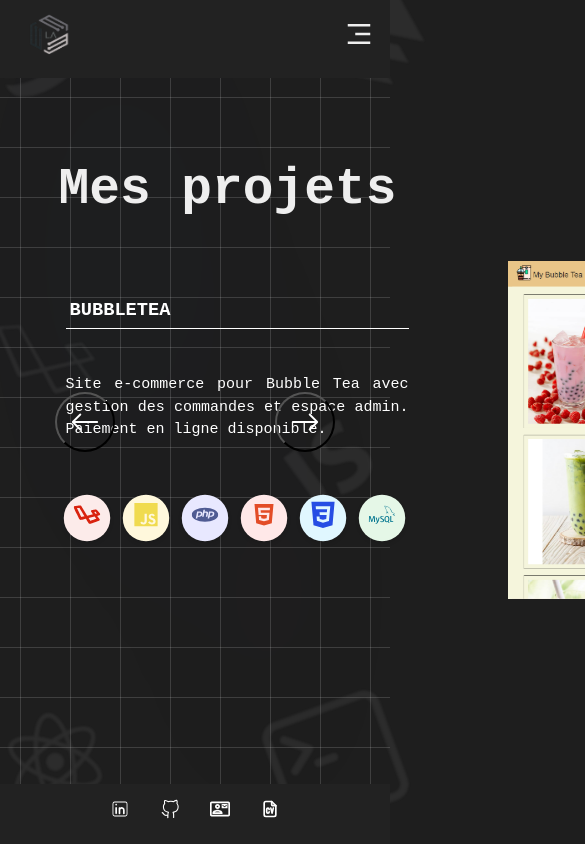
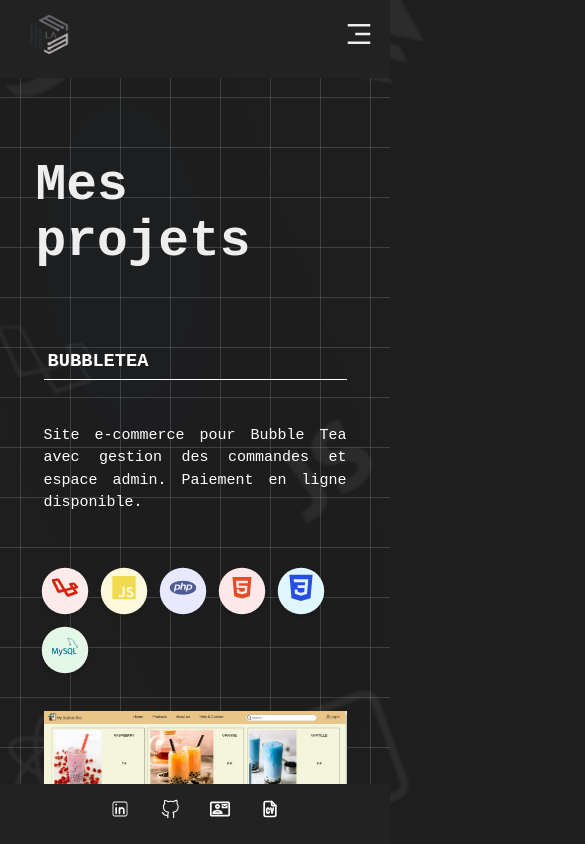
Before and after one commit to Laspales/Site_web, a React (Vite) app in the folder front/: page /projets in a window 390 px wide. Shown: the top 844 px of the page, 585 px wide, since content can reach past the window. Built offline with nearby package versions, Linux system fonts and the light colour scheme.

Commit message:
projets responsive 75% done

```diff
--- a/front/src/pages/ProjectCarousel.jsx
+++ b/front/src/pages/ProjectCarousel.jsx
@@ -22,7 +22,7 @@ function ProjectCarousel({ images, interval = 5000, speed = 700 }) {
     return () => clearInterval(id);
   }, [images.length, interval]);
 
-  // Anim à chaque changement d’index
+  // Animation à chaque changement
   useEffect(() => {
     controls.start({
       x: -current * slideW,
@@ -31,45 +31,11 @@ function ProjectCarousel({ images, interval = 5000, speed = 700 }) {
   }, [current, slideW, controls, speed]);
 
   return (
-    <div
-      ref={wrapRef}
-      className="carousel-wrapper"
-      style={{
-        position: "absolute",
-        top: "15%",
-        left: "47.3%",
-        width: "600px",
-        height: "450px",
-        overflow: "hidden"
-      }}
-    >
-      <motion.div
-        animate={controls}
-        style={{
-          display: "flex",
-          height: "100%",
-          willChange: "transform"
-        }}
-      >
+    <div ref={wrapRef} className="carousel-wrapper">
+      <motion.div animate={controls} className="carousel-inner">
         {images.map((src, i) => (
-          <div
-            key={i}
-            style={{
-              flex: "0 0 100%",
-              width: slideW,
-              height: "100%"
-            }}
-          >
-            <img
-              src={src}
-              alt={`slide-${i}`}
-              draggable="false"
-              style={{
-                width: "100%",
-                height: "100%",
-                objectFit: "contain"
-              }}
-            />
+          <div key={i} className="carousel-slide" style={{ width: slideW }}>
+            <img src={src} alt={`slide-${i}`} draggable="false" />
           </div>
         ))}
       </motion.div>
--- a/front/src/pages/Projets.jsx
+++ b/front/src/pages/Projets.jsx
@@ -1,4 +1,4 @@
-import React, { useState } from "react";
+import React, { useState, useEffect } from "react";
 import { BsArrowLeft, BsArrowRight } from "react-icons/bs";
 import { motion, AnimatePresence } from "framer-motion";
 import { AiFillHtml5 } from "react-icons/ai";
@@ -122,6 +122,14 @@ const projects = [
 
 function Projets() {
     const [currentIndex, setCurrentIndex] = useState(0);
+    const [isMobile, setIsMobile] = useState(false);
+
+    useEffect(() => {
+        const checkMobile = () => setIsMobile(window.innerWidth <= 1100);
+        checkMobile();
+        window.addEventListener("resize", checkMobile);
+        return () => window.removeEventListener("resize", checkMobile);
+    }, []);
 
     const handleNav = (direction) => {
         setCurrentIndex((prev) =>
@@ -131,12 +139,63 @@ function Projets() {
         );
     };
 
-    const currentProject = projects[currentIndex];
-
     return (
         <div className="App-Projets">
             <h1>Mes projets</h1>
 
+            <div className="projet-container">
+                {isMobile
+                    ? projects.map((project) => (
+                        <div key={project.name} className="conteneur-slider">
+                            <div className="description">
+                                <h3 className="titre">{project.name}</h3>
+                                <p className="desc">{project.description}</p>
+                                <ul className="techno">
+                                    {project.technologies.map((tech, idx) => {
+                                        const Icon = technologyIcons[tech.key];
+                                        return (
+                                            <motion.li
+                                                key={idx}
+                                                className="tec"
+                                                data-label={tech.name}
+                                                initial={{ scale: 1 }}
+                                                animate={{ scale: [1, 1.2, 1] }}
+                                                transition={{
+                                                    duration: 2,
+                                                    repeat: Infinity,
+                                                    repeatType: "loop",
+                                                    ease: "easeInOut"
+                                                }}
+                                                style={{
+                                                    ...tech.style,
+                                                    width: "42px",
+                                                    height: "42px",
+                                                    display: "flex",
+                                                    alignItems: "center",
+                                                    justifyContent: "center",
+                                                    borderRadius: "50%",
+                                                    paddingTop: "5px",
+                                                    fontSize: "1.5rem",
+                                                    listStyle: "none",
+                                                    boxShadow: "0 2px 4px rgba(0,0,0,0.1)",
+                                                    position: "relative",
+                                                    cursor: "default"
+                                                }}
+                                            >
+                                                {Icon && <span>{Icon}</span>}
+                                            </motion.li>
+                                        );
+                                    })}
+                                </ul>
+                            </div>
+                            <div className="projet-image">
+                                <ProjectCarousel images={project.images} />
+                            </div>
+                        </div>
+                    ))
+                    : (() => {
+                        const currentProject = projects[currentIndex];
+                        return (
                             <AnimatePresence mode="wait">
                                 <motion.div
                                     key={currentProject.name}
@@ -150,25 +209,21 @@ function Projets() {
                                         <h3 className="titre">{currentProject.name}</h3>
                                         <p className="desc">{currentProject.description}</p>
                                         <ul className="techno">
-                            {currentProject.technologies.map((tech, index) => {
+                                            {currentProject.technologies.map((tech, idx) => {
                                                 const Icon = technologyIcons[tech.key];
                                                 return (
                                                     <motion.li
+                                                        key={idx}
+                                                        className="tec"
+                                                        data-label={tech.name}
                                                         initial={{ scale: 1 }}
-                                        animate={{
-                                            scale: [1, 1.2, 1],
-                                        }}
+                                                        animate={{ scale: [1, 1.2, 1] }}
                                                         transition={{
                                                             duration: 2,
                                                             repeat: Infinity,
                                                             repeatType: "loop",
                                                             ease: "easeInOut"
                                                         }}
-                                    >
-                                        <li
-                                            key={index}
-                                            className="tec"
-                                            data-label={tech.name}
                                                         style={{
                                                             ...tech.style,
                                                             width: "42px",
@@ -180,13 +235,12 @@ function Projets() {
                                                             paddingTop: "5px",
                                                             fontSize: "1.5rem",
                                                             listStyle: "none",
-                                                boxShadow: "0 2px 4px rgba(0, 0, 0, 0.1)",
+                                                            boxShadow: "0 2px 4px rgba(0,0,0,0.1)",
                                                             position: "relative",
                                                             cursor: "default"
                                                         }}
                                                     >
                                                         {Icon && <span>{Icon}</span>}
-                                        </li>
                                                     </motion.li>
                                                 );
                                             })}
@@ -197,7 +251,11 @@ function Projets() {
                                     </div>
                                 </motion.div>
                             </AnimatePresence>
+                        );
+                    })()}
+            </div>
 
+            {!isMobile && (
                 <div className="nav-arrows">
                     <button className="prev" onClick={() => handleNav("prev")}>
                         <BsArrowLeft />
@@ -206,6 +264,7 @@ function Projets() {
                         <BsArrowRight />
                     </button>
                 </div>
+            )}
         </div>
     );
 }
--- a/front/src/pages/pages-css/APropos-Style.css
+++ b/front/src/pages/pages-css/APropos-Style.css
@@ -36,7 +36,7 @@
 
 .timeline-container {
    position: relative;
-   top: 6vh;
+   top: 5vh;
    left: 0;
    display: grid;
    grid-template-columns: repeat(2, 1fr);
--- a/front/src/pages/pages-css/Projets-Style.css
+++ b/front/src/pages/pages-css/Projets-Style.css
@@ -1,38 +1,25 @@
-.App-Projets{
+.App-Projets {
     position: absolute;
-    top: 15vh;
+    top: 13vh;
     left: 15vw;
-}
-.conteneur-slider{
-    display: flex;
-    flex-direction: row;
-    width:  950px;
-    height: 400px;
-    padding-top: 40px;
-    transition: transform 0.6s ease-in-out, opacity 0.6s ease-in-out;
+
 }
 
-.description{
-    position:relative;
-    top: -5%;
-    display: flex;
-    flex-direction: column;
-    width: 350px;
-    height: 335px;
-    padding-left: 7px;
-}
-.description .titre{
+
+.description .titre {
     text-transform: uppercase;
     padding: 4px;
     border-bottom: 1px solid;
     margin-bottom: 30px;
 }
-.description p{
-    font-size:  15px;
+
+.description p {
+    font-size: 15px;
     text-align: justify;
     margin-bottom: 55px;
 }
-.techno{
+
+.techno {
     display: flex;
     flex-wrap: wrap;
     gap: 17px;
@@ -40,6 +27,7 @@
     padding: 0;
     list-style: none;
 }
+
 .tec::after {
     content: attr(data-label);
     position: absolute;
@@ -93,26 +81,161 @@
 .prev:hover,
 .next:hover {
     color: whitesmoke;
-    background-color:  rgba(0, 0, 0, 0.95);
+    background-color: rgba(0, 0, 0, 0.95);
     opacity: 0.7;
 }
 
 /* Style pour le dark thème */
 
-body.dark .App-Projets .description .titre{
+body.dark .App-Projets .description .titre {
     color: white;
 }
-body.dark .App-Projets .description p{
+
+body.dark .App-Projets .description p {
     color: white;
 }
-body.dark .App-Projets .techno .tec{
+
+body.dark .App-Projets .techno .tec {
     color: white;
 }
-body.dark .App-Projets .prev, body.dark .App-Projets .next {
+
+body.dark .App-Projets .prev,
+body.dark .App-Projets .next {
     color: white;
 }
-body.dark .App-Projets .prev:hover, body.dark .App-Projets .next:hover {
+
+body.dark .App-Projets .prev:hover,
+body.dark .App-Projets .next:hover {
     color: rgba(0, 0, 0, 0.95);
     background-color: white;
     opacity: 1;
 }
+
+/* Conteneur global : desktop layout (description à gauche, carousel à droite) */
+.App-Projets .conteneur-slider {
+  display: flex;
+  flex-direction: row;
+  align-items: center;
+  justify-content: flex-start;
+  gap: 24px;
+  width: 100%;
+  max-width: 950px;
+  height: 450px;
+  /* padding-top: 40px; */
+  margin: 0 auto;
+  transition: transform 0.6s ease-in-out, opacity 0.6s ease-in-out;
+  box-sizing: border-box;
+
+}
+
+/* Description (colonne à gauche) */
+.App-Projets .description {
+  position: relative;
+  top: -10%;
+  display: flex;
+  flex-direction: column;
+  justify-content: center;
+  flex: 0 0 350px;
+  height: 100%;
+  padding-left: 5px;
+  margin-right: 100px;
+  box-sizing: border-box;
+}
+
+/* Image / carousel (à droite) */
+.App-Projets .projet-image {
+  flex: 1 1 auto;
+  height: 100%;
+  display: flex;
+  align-items: center;
+  justify-content: center;
+  box-sizing: border-box;
+  padding-right: 12px;
+}
+
+/* Carousel wrapper doit s'adapter à la hauteur du conteneur */
+.App-Projets .carousel-wrapper {
+  width: 600px;
+  height: 100%;
+  overflow: hidden;
+  box-sizing: border-box;
+}
+
+/* inner slides */
+.App-Projets .carousel-inner {
+  display: flex;
+  height: 100%;
+  will-change: transform;
+}
+
+.App-Projets .carousel-slide {
+  flex: 0 0 100%;
+  height: 100%;
+}
+
+.App-Projets .carousel-slide img {
+  width: 100%;
+  height: 100%;
+  object-fit: contain;
+  display: block;
+}
+
+/* Boutons navigation (masqués sur mobile) */
+.App-Projets .nav-arrows { display: block; }
+
+/* === RESPONSIVE === */
+@media screen and (max-width: 1100px) {
+  .App-Projets {
+    position: relative;
+    top: 6vh;
+    left: 5vw;
+    width: 90vw;
+    padding: 4.5rem 1rem;
+  }
+
+  .App-Projets .conteneur-slider {
+    flex-direction: column;
+    align-items: stretch;
+    justify-content: flex-start;
+    gap: 30px;
+    height: auto;
+    padding-top: 20px;
+    max-width: none;
+  }
+
+  .App-Projets .description {
+    flex: initial;
+    width: 100%;
+    height: auto;
+    padding: 0 8px;
+    margin: 0 0 10px 0;
+  }
+
+  .App-Projets .projet-image {
+    width: 100%;
+    height: auto;
+    padding: 0 8px;
+  }
+
+  .App-Projets .carousel-wrapper {
+    width: 100%;
+    height: auto;
+    position: relative;
+    margin: 0 auto;
+    max-height: 500px;
+  }
+
+  .App-Projets .carousel-slide {
+    height: auto;
+  }
+
+  .App-Projets .carousel-slide img {
+    height: auto;
+    max-height: 400px;
+    object-fit: contain;
+  }
+
+  .App-Projets .nav-arrows {
+    display: none;
+  }
+}
```
Lines whose indentation alone changed are shown as unchanged.
